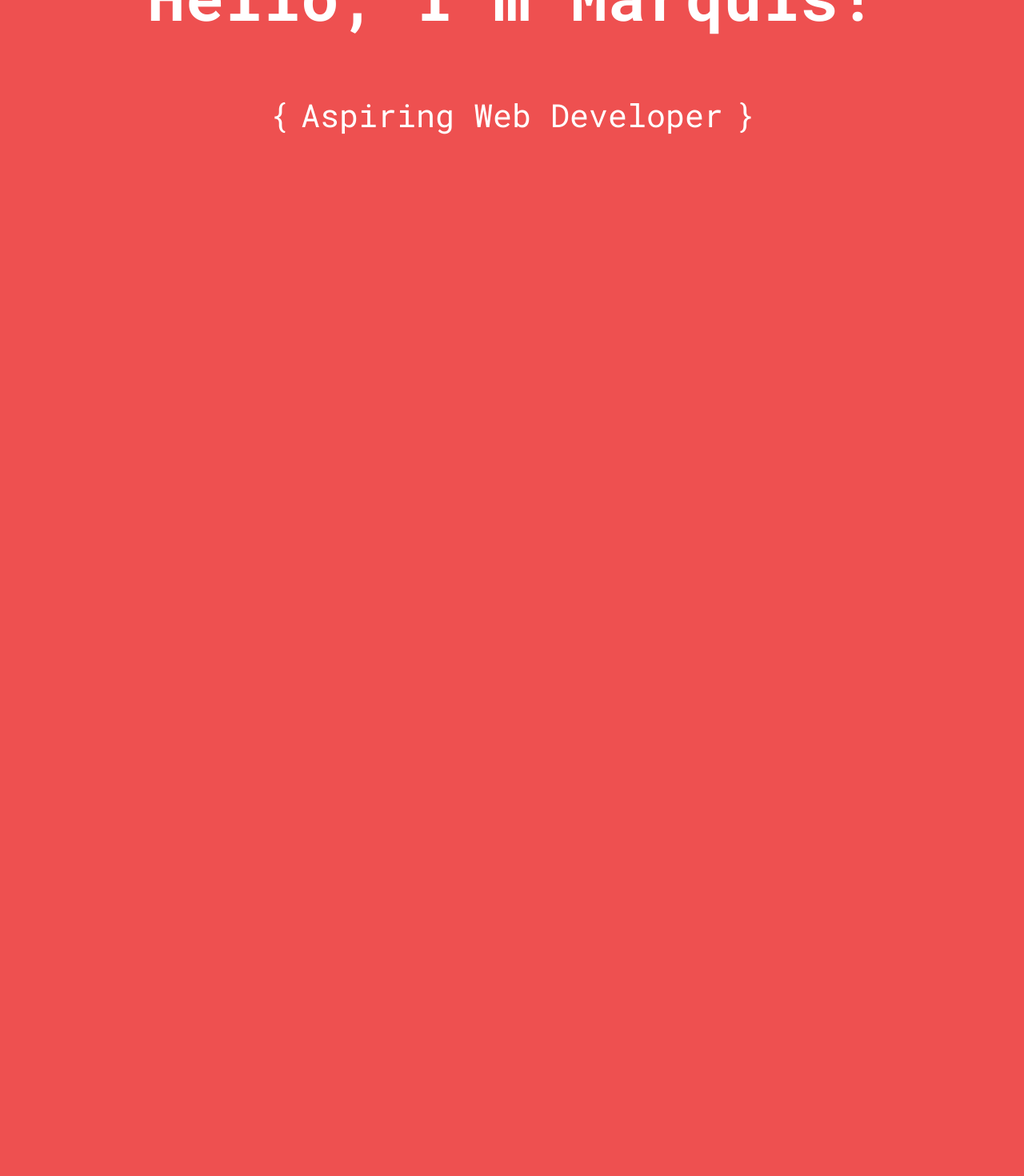
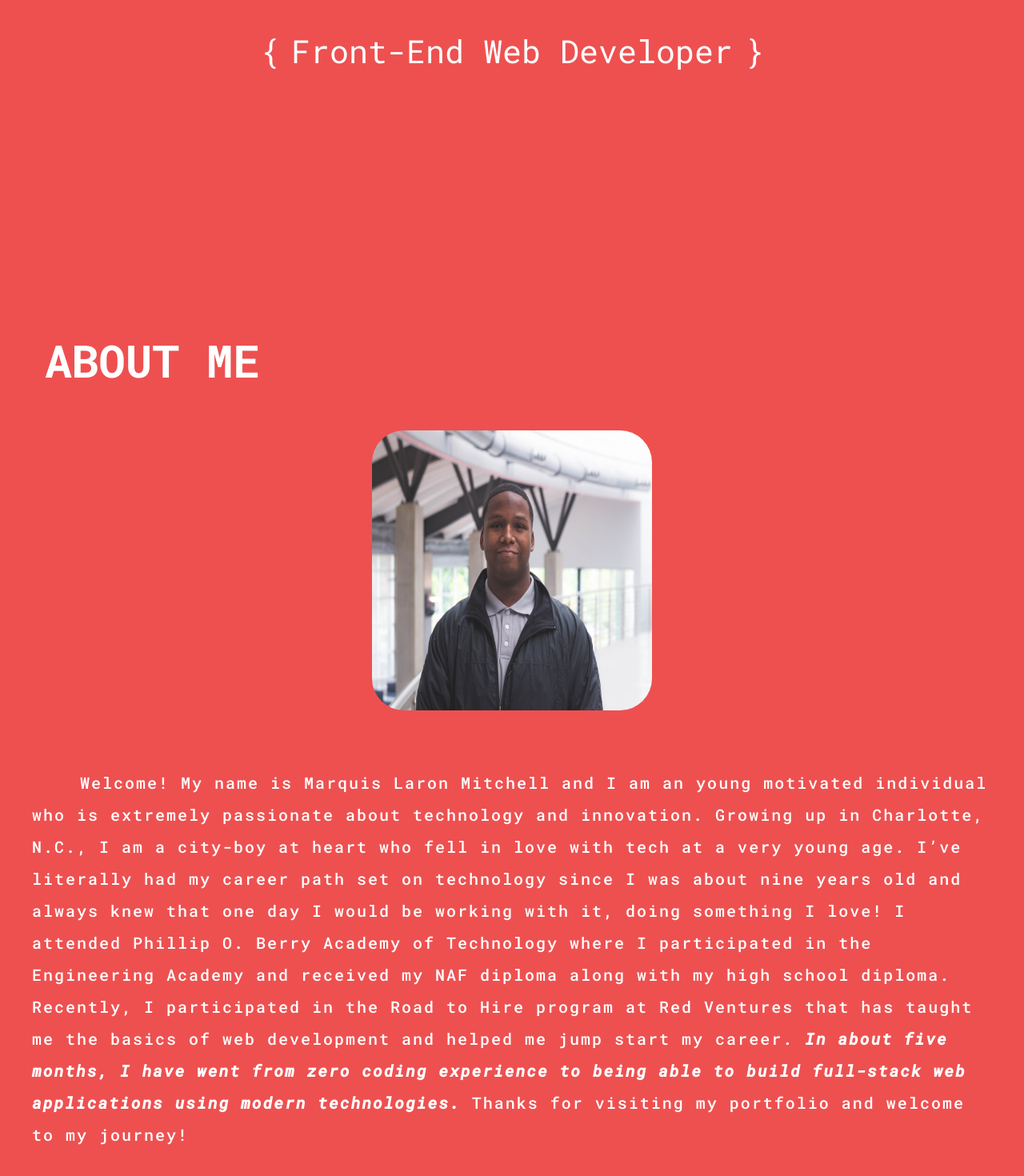
Before and after one commit to Mardotquis/portfolio, a React (Create React App) app: page / in a window 1280 px wide. Shown: the part 382-1852 px from the top of the page at 80% size. Before the commit the page ends 960 px from the top, so only its background shows below. Built offline with nearby package versions, Linux system fonts and the light colour scheme.

Commit message:
finished biograph on about me section, about to start projects

```diff
--- a/src/App.js
+++ b/src/App.js
@@ -3,13 +3,23 @@ import "./App.scss";
 
 import Header from './components/Header/Header';
 import MainHeader from './components/MainHero/MainHero';
-
+import AboutMe from './components/AboutMe/AboutMe';
 class App extends Component {
   render() {
+    document.querySelectorAll('a[href="#aboutme"]').forEach(anchor => {
+      anchor.addEventListener('click', (e) => {
+        e.preventDefault();
+
+        document.querySelector(this.getAttribute('href')).scrollIntoView({
+          behavior: 'smooth'
+        });
+      });
+    });
     return (
       <div>
         <Header />
         <MainHeader />
+        <AboutMe />
       </div>
     );
   }
--- a/src/App.scss
+++ b/src/App.scss
@@ -12,3 +12,15 @@
 
 //MAINHERO STYLES
 @import "./assets/scss/mainhero";
+
+//ABOUT ME STYLES
+@import "./assets/scss/aboutme";
+
+//PROJECTS STYLES
+@import "./assets/scss/projects";
+
+//CONTACT STYLES
+@import "./assets/scss/contact";
+
+//FOOTER STYLES
+@import "./assets/scss/footer";
--- /dev/null
+++ b/src/assets/scss/_aboutme.scss
@@ -0,0 +1,57 @@
+#aboutme{
+    height: 100vh;
+
+}
+.aboutme_content{
+    display: flex;
+    justify-content: space-around;
+    flex-wrap: wrap;
+    flex-direction: column;
+}
+// .aboutme_left-section, .aboutme_right-section{
+//     height: 70vh;
+//     max-width: 40vw;
+//     width: 40%;
+
+// }
+.aboutme_left-section{
+border: 1px solid blue;
+
+
+};
+.aboutme_right-section{
+    // border: 1px solid yellow;
+
+
+};
+.about_picture_figure{
+    display: flex;
+    justify-items: center;
+    align-items: center;
+    flex-direction: column;
+}
+.rounded_marquis{
+    height: 350px;
+    width: 350px;
+    border-radius: 40px;
+    margin: auto;
+    display: block;
+};
+.aboutme__paragraph{
+    margin-top: 1.5em;
+padding: 2em;
+    font-size: 1.25em;
+    letter-spacing: 2px;
+    line-height: 40px;
+    display: block;
+    font-weight: 500;
+    &::first-letter{
+        margin-left: 3em;
+    }
+    .important-bold{
+        font-weight: 900;
+        // color: blue;
+        font-style: italic;
+        font-weight: .25em;
+    }
+}
--- a/src/assets/scss/_body.scss
+++ b/src/assets/scss/_body.scss
@@ -3,3 +3,16 @@ body{
     color: #fff;
     background-color: $brightred;
 }
+.section__header__primary{
+    font-size: 3.5em;
+    text-transform: uppercase;
+    margin-bottom: 1em;
+};
+h2:nth-of-type(odd){
+    text-align: left;
+    margin-left: 1em;
+}
+h2:nth-of-type(even){
+    text-align: right;
+    margin-right: 1em;
+}
--- a/src/assets/scss/_header.scss
+++ b/src/assets/scss/_header.scss
@@ -2,7 +2,8 @@
 .header__nav{
     position: fixed;
     width: 100%;
-}
+    background-color: $brightred;
+};
 .header__primary_logo{
     display: block;
     height: 125px;
@@ -20,13 +21,9 @@
     align-items: center;
 };
 .header__nav_list{
-
     font-size: 1.25em;
     margin-right: 2em;
-
-
     .header__nav_listitem{
-
         padding: 0 .25em .5em 0;
         margin: 0 10px;
         color: #fff;
--- a/src/assets/scss/_mainhero.scss
+++ b/src/assets/scss/_mainhero.scss
@@ -1,5 +1,5 @@
 .mainhero{
-    height: 120vh;
+    height: 100vh;
     // border: 10px solid blue;
     display: flex;
     flex-direction: column;
@@ -11,11 +11,9 @@
 }
 
 .main_primary_text{
-
     font-size: 5em;
     font-weight: 900;
     top: 43%; right: 50%;
-    // padding: 3em;
 }
 
 .main_secondary_text{
@@ -26,7 +24,6 @@
 
 .main_open-brace{
     margin-right: 15px;
-
 }
 .main_close-brace{
     margin-left: 15px;
--- /dev/null
+++ b/src/components/AboutMe/AboutMe.js
@@ -0,0 +1,19 @@
+import React from 'react';
+
+const AboutMe = () => {
+
+    return (
+        <section id="aboutme" title="About Me">
+            <h2 className="section__header__primary">About me</h2>
+            <div className="aboutme_content">
+                <figure className="about_picture_figure">
+                    <img src="/img/gatewaymarquis.jpg" alt="" className="rounded_marquis" />
+                    <figcaption className="aboutme__paragraph">Welcome! My name is Marquis Laron Mitchell and I am an young motivated individual who is extremely passionate about technology and innovation. Growing up in Charlotte, N.C., I am a city-boy at heart who fell in love with tech at a very young age. I’ve literally had my career path set on technology since I was about nine years old and always knew that one day I would be working with it, doing something I love! I attended Phillip O. Berry Academy of Technology where I participated in the Engineering Academy and received my NAF diploma along with my high school diploma. Recently, I participated in the Road to Hire program at Red Ventures that has taught me the basics of web development and helped me jump start my career. <span className="important-bold">In about five months, I have went from zero coding experience to being able to build full-stack web applications using modern technologies.</span> Thanks for visiting my portfolio and welcome to my journey!</figcaption>
+                </figure>
+
+            </div>
+        </section>
+    )
+};
+
+export default AboutMe;
--- a/src/components/MainHero/MainHero.js
+++ b/src/components/MainHero/MainHero.js
@@ -4,7 +4,8 @@ const MainHero = () => {
 return (
 <div className="mainhero">
     <h1 className="main_primary_text">Hello, I'm Marquis!</h1>
-            <p className="main_secondary_text"><span className="main_open-brace">&#123;</span>Aspiring Web Developer<span className="main_close-brace">&#125;</span></p>
+    <p className="main_secondary_text"><span className="main_open-brace">&#123;</span>Front-End Web Developer<span
+            className="main_close-brace">&#125;</span></p>
     <ul></ul>
 </div>
 )
```
Also changed, not shown: public/img/gatewaymarquis.jpg (added), src/assets/scss/_contact.scss (added), src/assets/scss/_footer.scss (added), src/assets/scss/_projects.scss (added). Lines whose indentation alone changed are shown as unchanged.
